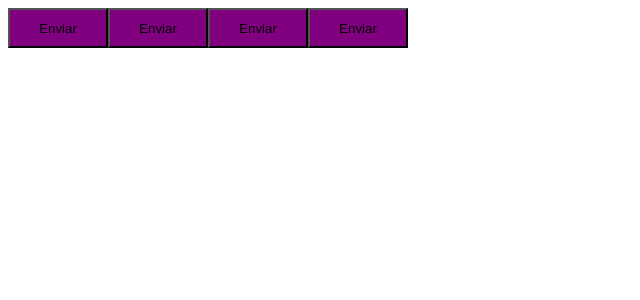
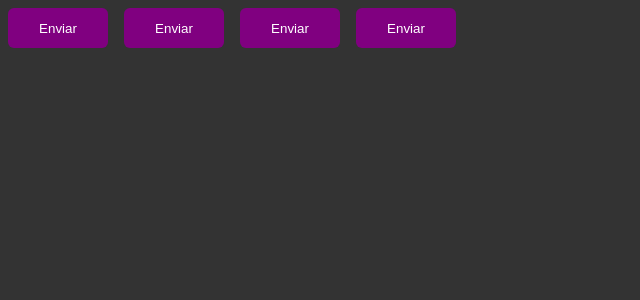
Before and after one commit to gustavoeguedes/02-ignite-timer, a React (Vite) app: page / in a window 1280 px wide. Shown: the top 300 px of the page, without its empty margins (0-640 px from the left). Built offline with nearby package versions, Linux system fonts and the light colour scheme.

Commit message:
feat: add GlobalStyle component for global CSS resets and styles

```diff
--- a/src/App.tsx
+++ b/src/App.tsx
@@ -1,6 +1,7 @@
 import { ThemeProvider } from "styled-components";
 import { Button } from "./components/Button";
 import { defaultTheme } from "./styles/themes/default";
+import { GlobalStyle } from "./styles/global";
 
 export function App() {
 
@@ -10,6 +11,8 @@
       <Button variant="secondary" />
       <Button variant="success" />
       <Button variant="danger" />
+
+      <GlobalStyle />
     </ThemeProvider>
   )
 }
--- a/src/components/Button.styles.ts
+++ b/src/components/Button.styles.ts
@@ -17,6 +17,12 @@
     width: 100px;
     height: 40px;
 
+    border-radius: 6px;
+    border: 0;
+    color: #fff;
+    margin: 8px;
+    cursor: pointer;
+
     background-color: ${props => props.theme.primary}
 
     /* ${props => {
--- /dev/null
+++ b/src/styles/global.ts
@@ -0,0 +1,15 @@
+import {createGlobalStyle} from 'styled-components';
+
+export const GlobalStyle = createGlobalStyle`
+    * {
+        margin: 0;
+        padding: 0;
+        box-sizing: border-box;
+    }
+
+    body {
+        background-color: #333;
+        color: #fff;
+    }
+
+`
```
